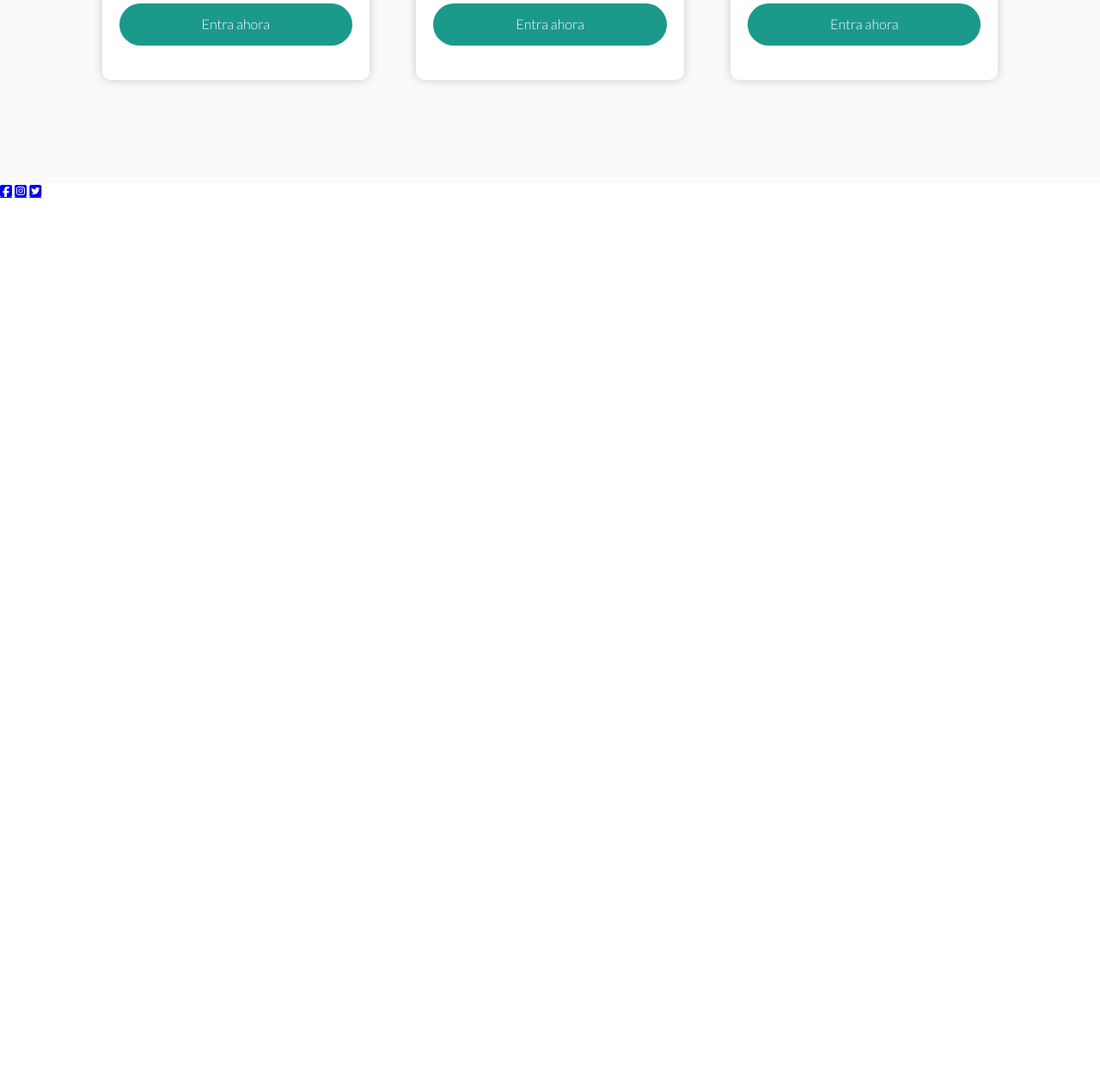
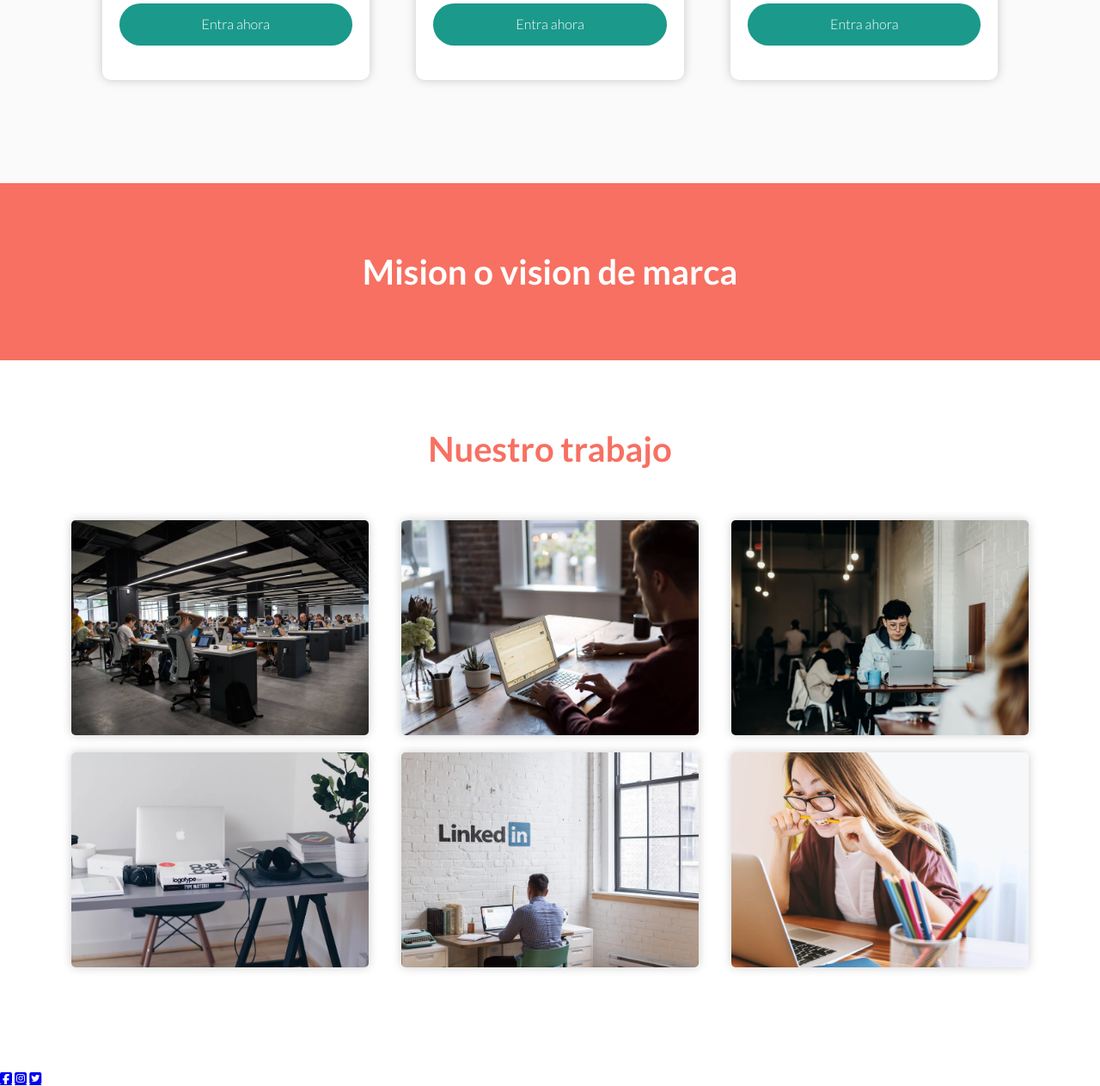
Before and after one commit to oswaldoecheverria/basic-django-landing-page, a Django app: page / in a window 1280 px wide. Shown: the part 2000-3263 px from the top of the page at 86% size. Before the commit the page ends 2230 px from the top, so only its background shows below. Run offline with Django 4.2, Linux system fonts and the light colour scheme; some libraries are stand-ins or nearby versions.

Commit message:
Seccion galeria html y css

```diff
--- a/static/css/style.css
+++ b/static/css/style.css
@@ -167,3 +167,37 @@ body{
     text-decoration: none;
     font-weight: 300;
 }
+
+/* Copy section */
+
+.copy{
+    background: var(--color-primary);
+}
+
+.copy__texts{
+    --color-primary: #fff;
+}
+
+.title--margin{
+    margin: 0;
+}
+
+/* Gallery section */
+
+.gallery__container{
+    padding: 20px 0;
+    display: block;
+    display: flex;
+    flex-wrap: wrap;
+    justify-content: space-around;
+}
+
+.gallery__picture{
+    width: 30%;
+    height: 250px;
+    margin-bottom: 20px;
+    display: block;
+    border-radius: 5px;
+    object-fit: cover;
+    box-shadow: var(--box-shadow);
+}
--- a/templates/index.html
+++ b/templates/index.html
@@ -104,6 +104,29 @@
             </div>
         </section>
 
+        <section class="copy">
+            <div class="copy__texts container">
+                <h2 class="title title--margin">Mision o vision de marca</h2>
+            </div>
+        </section>
+
+        <section class="gallery container">
+
+            <h2 class="title">Nuestro trabajo</h2>
+
+            <div class="gallery__container">
+
+                <img src="{% static 'images/img1.jpg' %}" alt="" class="gallery__picture">
+                <img src="{% static 'images/img2.jpg' %}" alt="" class="gallery__picture">
+                <img src="{% static 'images/img3.jpg' %}" alt="" class="gallery__picture">
+                <img src="{% static 'images/img4.jpg' %}" alt="" class="gallery__picture">
+                <img src="{% static 'images/img5.jpg' %}" alt="" class="gallery__picture">
+                <img src="{% static 'images/img6.jpg' %}" alt="" class="gallery__picture">
+
+            </div>
+
+        </section>
+
     </main>
 
     <a href="#" class="fa-brands fa-square-facebook"></a>
```
